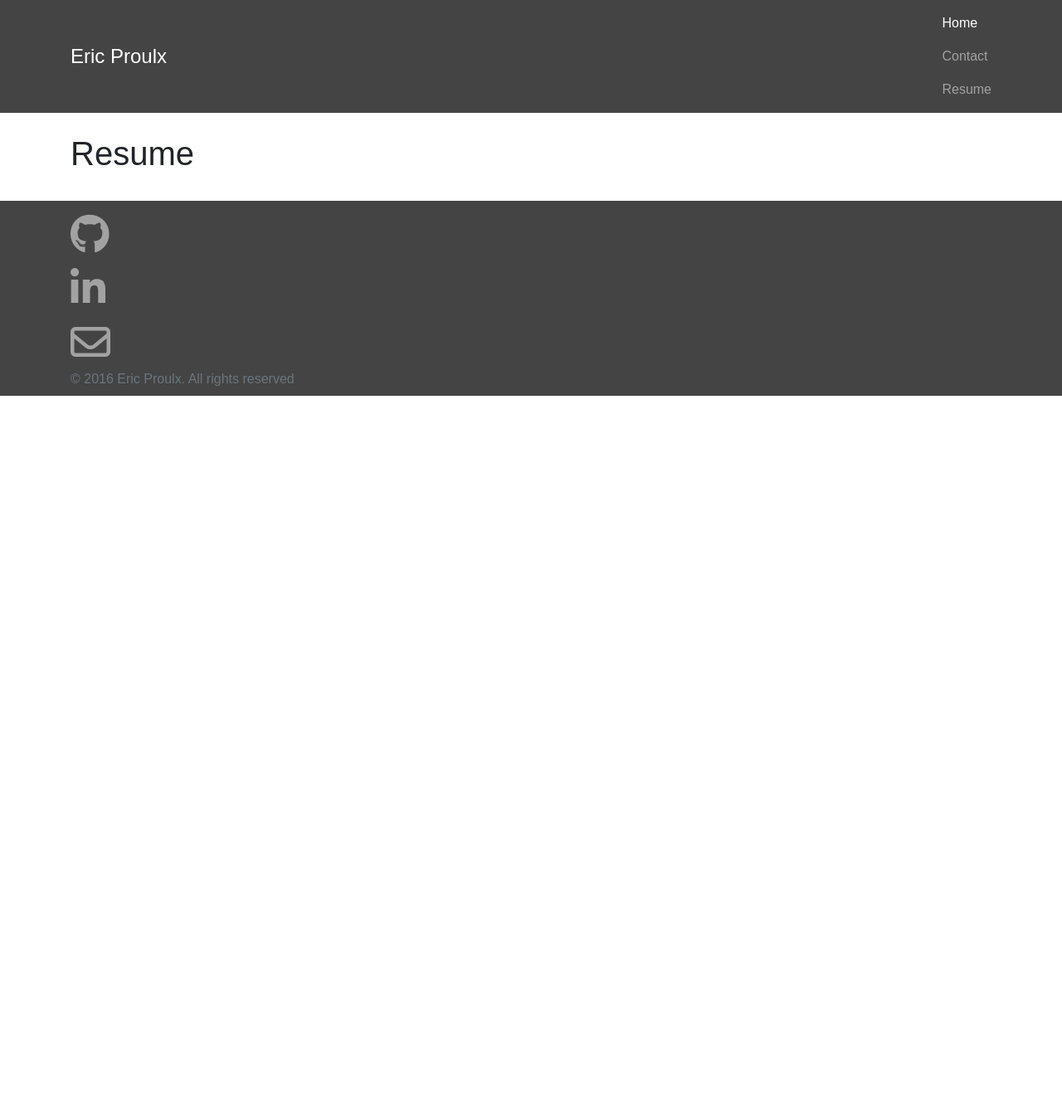
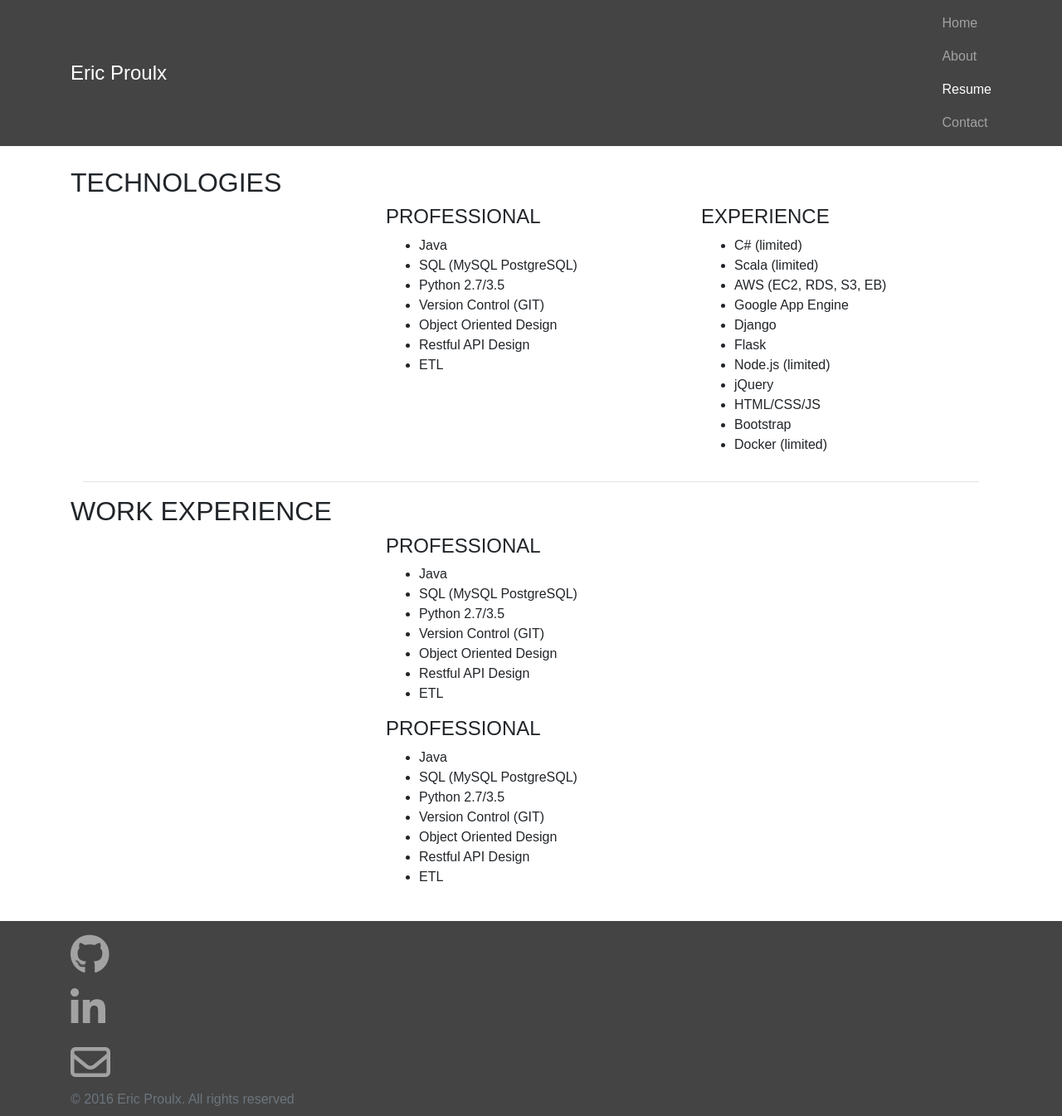
Before and after one commit to proulx712/personal_site, a Flask app: page /resume in a window 1280 px wide. Shown: the whole page at 83% size. Before the commit the page ends 477 px from the top, so only its background shows below. Run offline with Flask 2, Linux system fonts and the light colour scheme; some libraries are stand-ins or nearby versions.

Commit message:
updated format

```diff
--- a/main.py
+++ b/main.py
@@ -21,6 +21,11 @@ def get_contact():
     return render_template('pages/contact.html')
 
 
+@app.route('/about', methods=['GET'])
+def get_about():
+    return render_template('pages/about.html')
+
+
 @app.errorhandler(500)
 def server_error(e):
     # Log the error and stacktrace.
--- a/static/css/base.css
+++ b/static/css/base.css
@@ -1,6 +1,10 @@
 html, body {
     font-family: "fira-sans", sans-serif;
     height: 100%;
+}
+
+body {
+    /*margin-bottom: 107px;*/
 }
 
 #brand-name {
@@ -11,4 +15,9 @@ html, body {
 #main-body {
     padding-top: 25px;
     padding-bottom: 25px;
+    min-height: 100%;
 }
+
+.footer {
+    bottom: 0;
+}
--- a/templates/base.html
+++ b/templates/base.html
@@ -40,19 +40,29 @@
     {% endblock %}
 </head>
 <body>
+{% set navigation_bar = [
+        (url_for('get_home'), 'home', 'Home'),
+        (url_for('get_about'),'about', 'About'),
+        (url_for('get_resume'), 'resume', 'Resume'),
+        (url_for('get_contact'), 'contact', 'Contact')
+        ] %}
+
+{% set active_page = active_page|default('home') %}
+
 <nav class="navbar navbar-dark navbar-full" style="background-color: #444444">
     <div class="container">
         <a class="navbar-brand" id="brand-name">Eric Proulx</a>
         <ul class="nav navbar-nav pull-right">
+
+            {% for href, id, caption in navigation_bar %}
+                {% if id == active_page %}
                     <li class="nav-item active">
-                <a class="nav-link" href="{{ url_for('get_home') }}">Home</a>
+                        {% else %}
+                    <li class="nav-item">
+                {% endif %}
+            <a class=" nav-link" href= {{ href }}> {{ caption }} </a>
             </li>
-            <li class="nav-item">
-                <a class="nav-link" href="{{ url_for('get_contact') }}">Contact</a>
-            </li>
-            <li class="nav-item">
-                <a class="nav-link" href="{{ url_for('get_resume') }}">Resume</a>
-            </li>
+            {% endfor %}
         </ul>
     </div>
 </nav>
@@ -61,12 +71,13 @@
     {% block content %}
     {% endblock %}
 </div>
-
-<nav class="navbar navbar-dark navbar-fixed-bottom" style="background-color: #444444">
+<footer class="footer">
+    <nav class="navbar navbar-dark navbar-full" style="background-color: #444444">
         <div class="container text-xs-center">
             <ul class="nav navbar-nav" style="display: inline-block">
                 <li class="nav-item">
-                <a class="nav-link" href="https://github.com/proulx712" target="_blank"><i class="fa fa-github fa-3x"
+                    <a class="nav-link" href="https://github.com/proulx712" target="_blank"><i
+                            class="fa fa-github fa-3x"
                             aria-hidden="true"></i></a>
                 </li>
                 <li class="nav-item">
@@ -83,6 +94,7 @@
             <span class="text-muted">&copy; 2016 Eric Proulx. All rights reserved</span>
         </div>
     </nav>
+</footer>
 
 {% block javascript %}
     <!-- Required by Bootstrap v4 Alpha 3 -->
--- a/templates/pages/contact.html
+++ b/templates/pages/contact.html
@@ -1,7 +1,11 @@
 {% extends 'base.html' %}
+{% set active_page = "contact" %}
 
 {% block title %}Contact{% endblock %}
 
 {% block content %}
-    <h1>Contact</h1>
+    <h1>Contact me today</h1>
+    <p>Feel free to say hi whenever!</p>
+    <p>Email: <a href="mailto:eric@ericproulx.com?Subject=Your%20Website%20Looks%20Great!">proulx712@gmail.com</a></p>
+    <p>Cell: Not quite ready to put out my cell phone</p>
 {% endblock %}
--- a/templates/pages/resume.html
+++ b/templates/pages/resume.html
@@ -1,7 +1,81 @@
 {% extends 'base.html' %}
+{% set active_page = "resume" %}
 
 {% block title %}Resume{% endblock %}
 
 {% block content %}
-    <h1>Resume</h1>
+    <div class="row">
+        <div class="col-md-4">
+            <h2>TECHNOLOGIES</h2>
+        </div>
+    </div>
+
+    <div class="row">
+        <div class="col-md-4 offset-md-4">
+            <h4>PROFESSIONAL</h4>
+            <ul>
+                <li>Java</li>
+                <li>SQL (MySQL PostgreSQL)</li>
+                <li>Python 2.7/3.5</li>
+                <li>Version Control (GIT)</li>
+                <li>Object Oriented Design</li>
+                <li>Restful API Design</li>
+                <li>ETL</li>
+            </ul>
+        </div>
+        <div class="col-md-4">
+            <h4>EXPERIENCE</h4>
+            <ul>
+                <li>C# (limited)</li>
+                <li>Scala (limited)</li>
+                <li>AWS (EC2, RDS, S3, EB)</li>
+                <li>Google App Engine</li>
+                <li>Django</li>
+                <li>Flask</li>
+                <li>Node.js (limited)</li>
+                <li>jQuery</li>
+                <li>HTML/CSS/JS</li>
+                <li>Bootstrap</li>
+                <li>Docker (limited)</li>
+            </ul>
+        </div>
+    </div>
+
+    <div class="container">
+        <hr>
+    </div>
+
+    <div class="row">
+        <div class="col-md-4">
+            <h2>WORK EXPERIENCE</h2>
+        </div>
+    </div>
+
+    <div class="row">
+        <div class="col-md-8 offset-md-4">
+            <h4>PROFESSIONAL</h4>
+            <ul>
+                <li>Java</li>
+                <li>SQL (MySQL PostgreSQL)</li>
+                <li>Python 2.7/3.5</li>
+                <li>Version Control (GIT)</li>
+                <li>Object Oriented Design</li>
+                <li>Restful API Design</li>
+                <li>ETL</li>
+            </ul>
+        </div>
+
+        <div class="col-md-8 offset-md-4">
+            <h4>PROFESSIONAL</h4>
+            <ul>
+                <li>Java</li>
+                <li>SQL (MySQL PostgreSQL)</li>
+                <li>Python 2.7/3.5</li>
+                <li>Version Control (GIT)</li>
+                <li>Object Oriented Design</li>
+                <li>Restful API Design</li>
+                <li>ETL</li>
+            </ul>
+        </div>
+    </div>
 {% endblock %}
```
Also changed, not shown: static/css/basev2.css (deleted, +0 -143 lines), static/css/home.css (+5 -5 lines), static/js/basev2.js (deleted, +0 -8 lines), templates/basev2.html (deleted, +0 -79 lines), templates/pages/about.html (added, +22 -0 lines), templates/pages/home.html (+12 -4 lines). Lines whose indentation alone changed are shown as unchanged.
